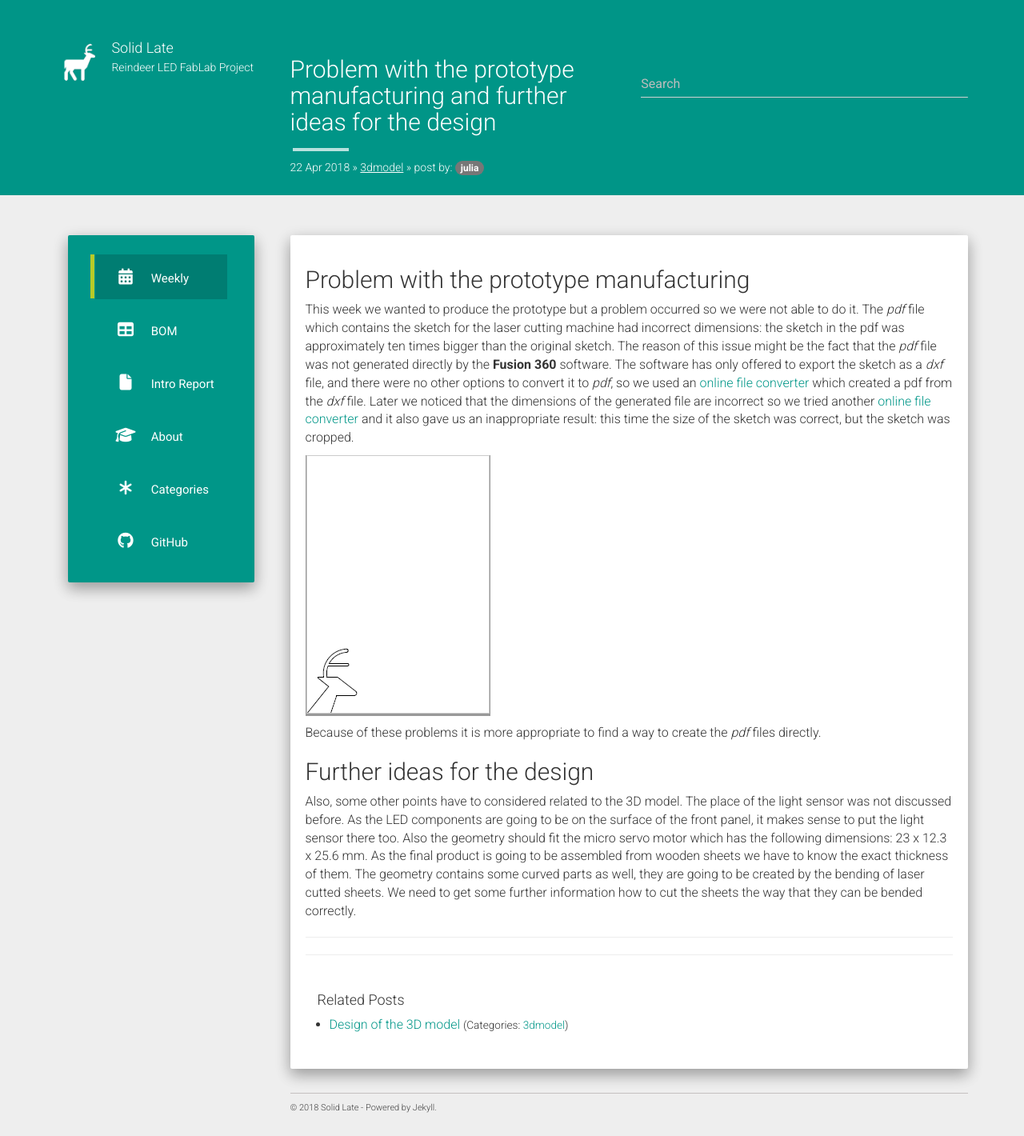
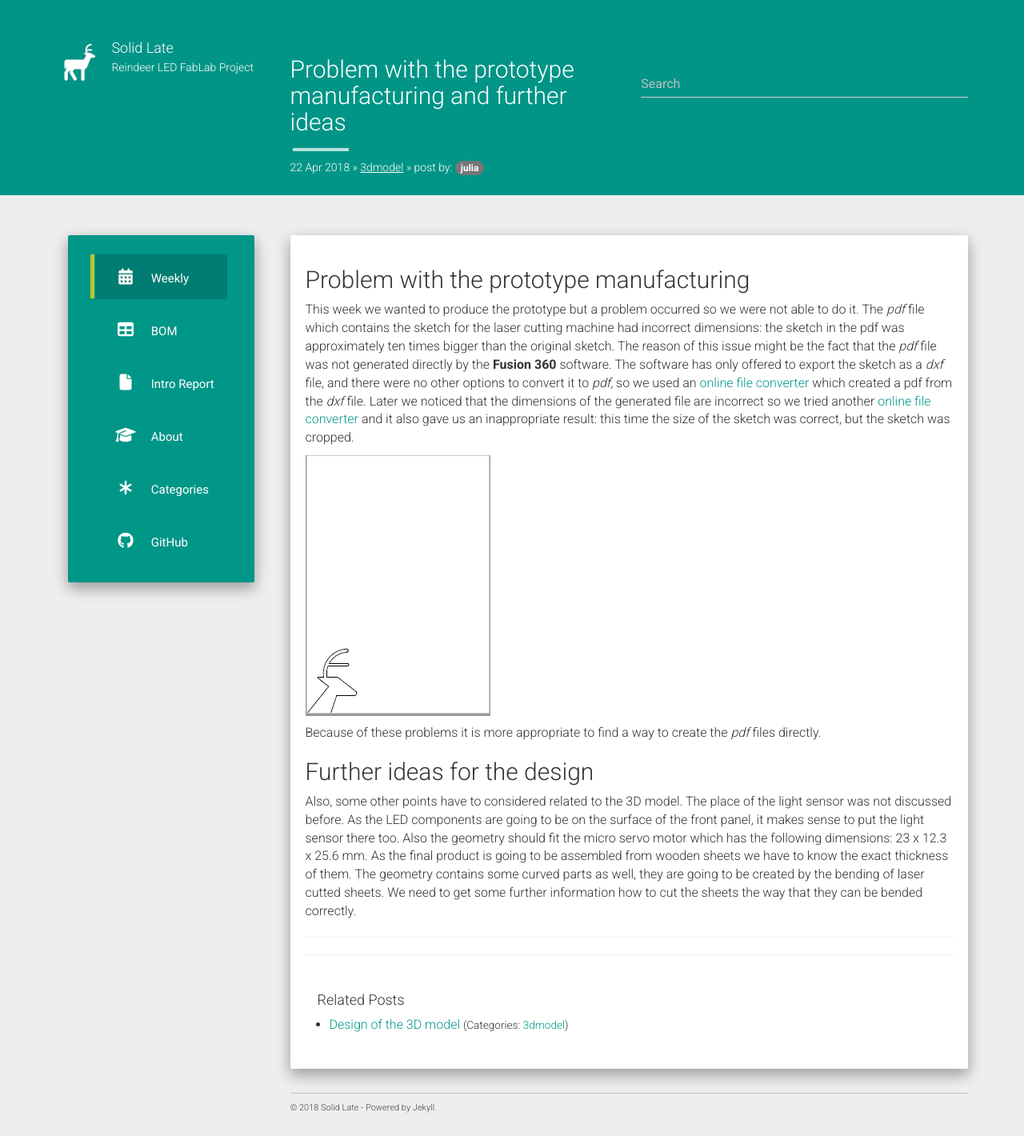
Before and after one commit to solid-late/solid-late.github.io, a Jekyll site: the page built from _posts/2018-04-22-Proto problem and design.md, in a window 1280 px wide. Shown: the whole page at 80% size. Built offline with Jekyll 4.4.1, drawn with Linux system fonts in a browser that asks for light colours; nearby versions of some CDN libraries.

Commit message:
Update 2018-04-22-Proto problem and design.md

```diff
--- a/_posts/2018-04-22-Proto problem and design.md
+++ b/_posts/2018-04-22-Proto problem and design.md
@@ -1,6 +1,6 @@
 ---
 layout: post
-title:  "Problem with the prototype manufacturing and further ideas for the design"
+title:  "Problem with the prototype manufacturing and further ideas"
 date:   2018-04-22
 category: 3dmodel
 authors: julia
```
